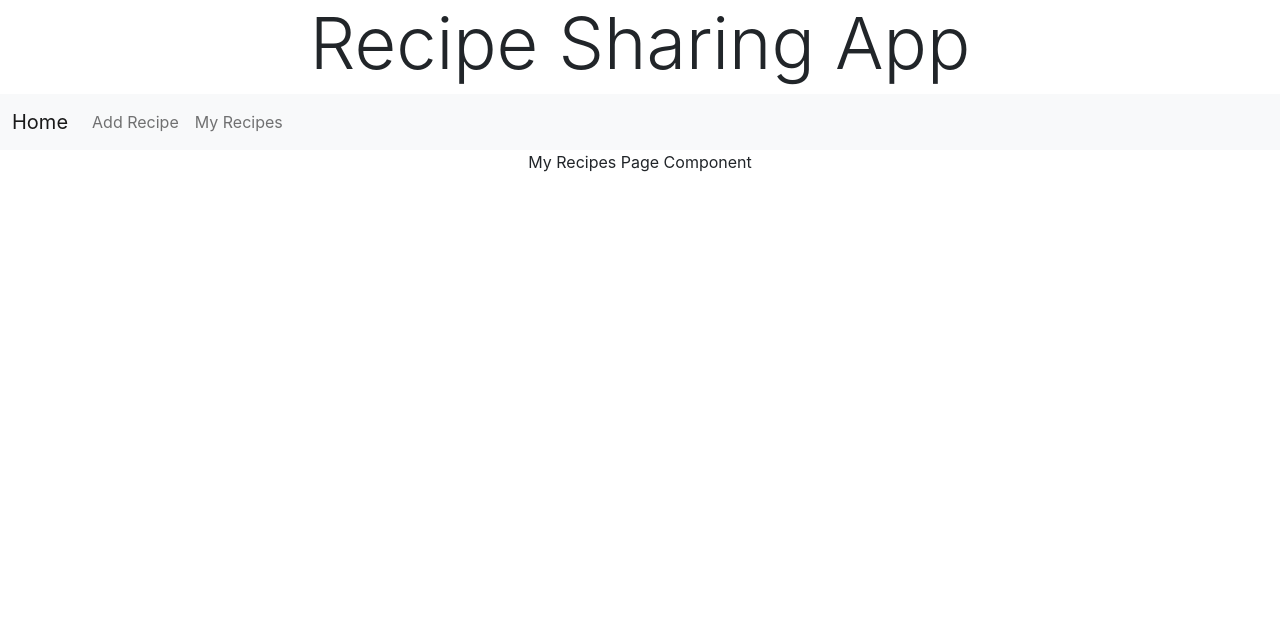
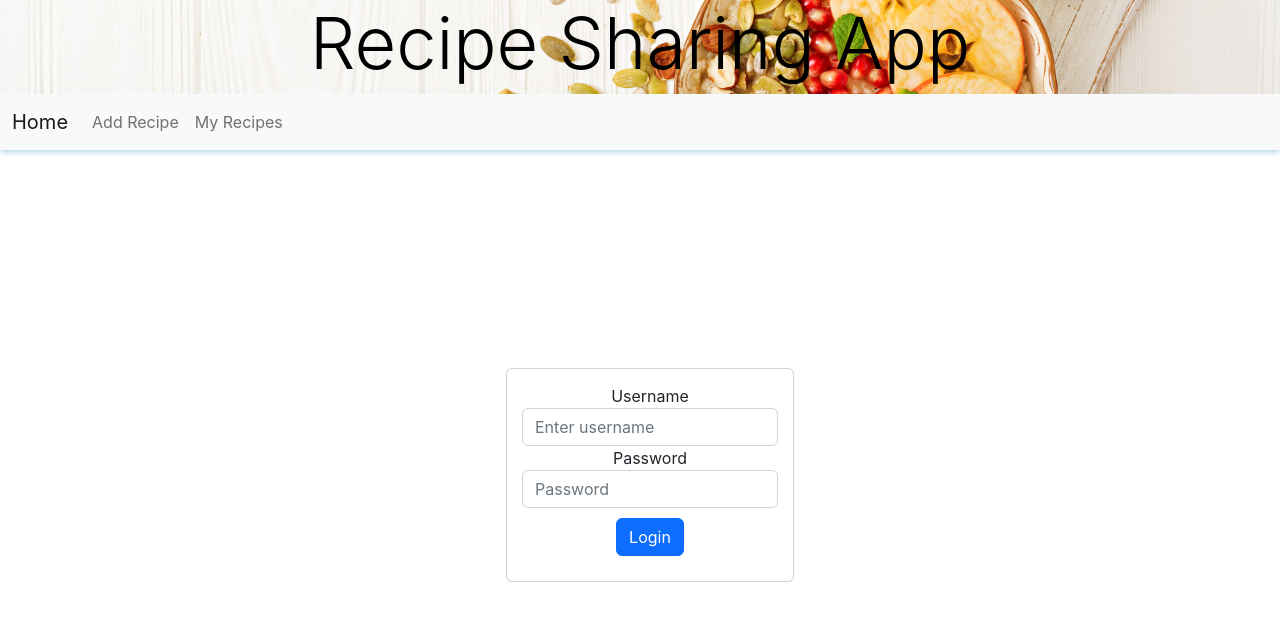
Before and after one commit to jeje1197/Recipe-Sharing-App, a React (Create React App) app in the folder recipe-front-end/: page /myrecipes in a window 1280 px wide. Shown: the top 620 px of the page. Built offline with nearby package versions, Linux system fonts and the light colour scheme.

Commit message:
Added styling to login page + header

```diff
--- a/recipe-front-end/src/App.js
+++ b/recipe-front-end/src/App.js
@@ -7,13 +7,13 @@ import AddRecipes from './components/AddRecipes';
 import MyRecipes from './components/MyRecipes';
 
 function App() {
-  let loggedIn = true
+  let loggedIn = false
 
   return (
     <div className="App">
+      <Header/>
       { loggedIn ?
           <div>
-            <Header/>
             <Routes>
               <Route path="/" element={ <Home/> } exact />
               <Route path="/add" element={ <AddRecipes/> } />
--- a/recipe-front-end/src/components/Card.js
+++ b/recipe-front-end/src/components/Card.js
@@ -3,7 +3,6 @@ import RecipeModal from './RecipeModal';
 import React, { useState } from 'react';
 
 function Card(props) {
-    // const recipeName = "Insert Recipe Here"
     const [displayModal, setDisplayModal] = useState(false);
 
     return (
@@ -18,7 +17,7 @@ function Card(props) {
                 <h6 className="card-subtitle mb-2 text-muted">Author goes here...</h6>
                 <p className="card-text">optional caption goes here...</p>
                 <button className="btn btn-primary" onClick={() => { saveRecipe() }}>Save</button>
-                <button className="btn btn-primary" onClick={() => { makeRecipe(); setDisplayModal(true)}} data-toggle="modal" data-target="#exampleModal">Make</button>
+                <button className="btn btn-primary" onClick={() => { makeRecipe(); setDisplayModal(true)}}>Make</button>
             </div>
 
             <RecipeModal image={props.image} displayModal = {displayModal} setDisplayModal = {setDisplayModal} />
--- /dev/null
+++ b/recipe-front-end/src/components/Header.css
@@ -0,0 +1,15 @@
+.recipe-app-header {
+    background-color: #fff;
+    background-image: url("../images/foodbanner2.png");
+    background-repeat: no-repeat;
+    background-position: center;
+    background-size: cover;
+    background-blend-mode: darken;
+
+    box-shadow: 0 0.125rem 0.375rem lightblue;
+}
+
+h1 {
+    color:black;
+    font-weight: bolder;
+}
--- a/recipe-front-end/src/components/Header.js
+++ b/recipe-front-end/src/components/Header.js
@@ -1,9 +1,10 @@
 import React from 'react';
 import { Link } from 'react-router-dom';
+import './Header.css'
 
 const Header = () => {
     return (
-        <div>
+        <div className="recipe-app-header">
             <h1 className="display-2">Recipe Sharing App</h1>
 
             <nav className="navbar navbar-expand-lg bg-light">
--- a/recipe-front-end/src/components/Home.js
+++ b/recipe-front-end/src/components/Home.js
@@ -4,7 +4,7 @@ import '../components/Home.css';
 import Card from './Card';
 
 function Home() {
-    // return <div>Home Page Component</div>;
+
     return (
         <div className="Home">
             <div className="allCards">
--- /dev/null
+++ b/recipe-front-end/src/components/Login.css
@@ -0,0 +1,7 @@
+.recipe-login-div {
+    height: 80%;
+    display: flex;
+    flex-direction: column;
+    align-items: center;
+    justify-content: center;
+}
--- a/recipe-front-end/src/components/Login.js
+++ b/recipe-front-end/src/components/Login.js
@@ -1,3 +1,5 @@
+import './Login.css'
+
 function Login() {
 
     const sendLoginInfo = (username, password) => {
@@ -6,17 +8,7 @@ function Login() {
     }
 
     return (
-        <div style={{height: "80%"}}>
-            <h1 className="display-2">Recipe Sharing App</h1>
-
-            <div style={{
-                display: "flex",
-                height: "100%",
-                flexDirection: "column",
-                alignItems: "center",
-                justifyContent: "center"
-                }}>
-
+        <div className="recipe-login-div">
             <div className="card" style={{
                 width: "18rem",
                 padding: "15px",
@@ -30,6 +22,7 @@ function Login() {
                         <label htmlFor="inputPassword">Password</label>
                         <input type="password" className="form-control" id="inputPassword" placeholder="Password"/>
                     </div>
+
                     <button className="btn btn-primary"
                         onClick={ () => { sendLoginInfo() } }>
                         Login
@@ -37,7 +30,6 @@ function Login() {
                 </form>
             </div>
         </div>
-        </div>
     );
 }
 
```
Also changed, not shown: recipe-front-end/src/App.css (line endings or trailing spaces), recipe-front-end/src/images/foodbanner1.png (added), recipe-front-end/src/images/foodbanner2.png (added). Lines whose indentation alone changed are shown as unchanged.
